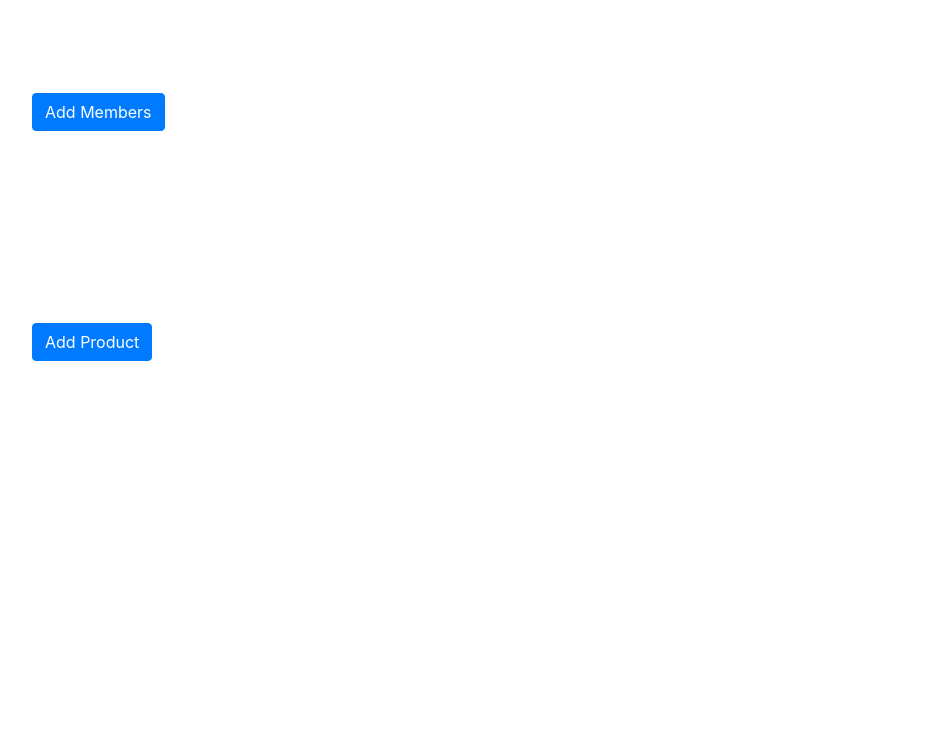
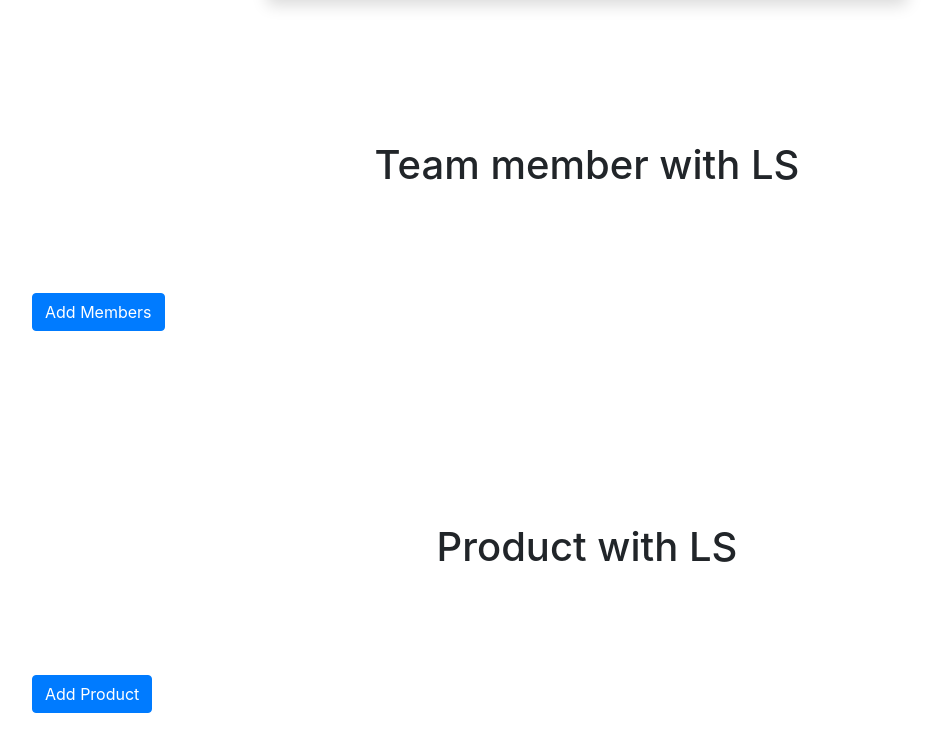
Before and after one commit to ruparoyrupa/class14, a plain HTML site: page index.html in a window 1280 px wide. Shown: the part 1278-2030 px from the top of the page, without its empty margins (53-994 px from the left). Before the commit the page ends 1831 px from the top, so only its background shows below. Drawn offline with nearby package versions, Linux system fonts and the light colour scheme.

Commit message:
modified

```diff
--- a/index.html
+++ b/index.html
@@ -15,6 +15,8 @@
 
 <!-- Fiver Counter  -->
 
+
+<h1>Fiver Counter</h1>
 
 <div class="fiverr-wraper">
     <div class="card">
@@ -42,6 +44,8 @@
 
 
 <!--  Todo App............ -->
+
+
 
 
 <div class="todo-wraper">
@@ -81,6 +85,8 @@
 <!--  Age Calculator  -->
 
 
+
+
 <div class="age-wraper">
     <div class="card w-50 shadow mx-auto">
         <div class="card-header text-center">
@@ -116,7 +122,11 @@
 
   <!-- Team member with LS   -->
 
-
+  <h1>Team member with LS</h1>
+<br>
+<br>
+<br>
+<br>
   <div class="container">
       <div class="row">
           <div class="col-lg-3">
@@ -179,7 +189,11 @@
 
   <!-- Product with LS   -->
 
-
+  <h1>Product with LS </h1>
+<br>
+<br>
+<br>
+<br>
   <div class="container">
     <div class="row">
         <div class="col-lg-3">
--- a/style.css
+++ b/style.css
@@ -1,6 +1,8 @@
 
 
-
+h1{
+    text-align: center;
+}
 
 .fiverr-wraper{
     width: 600px;
```
